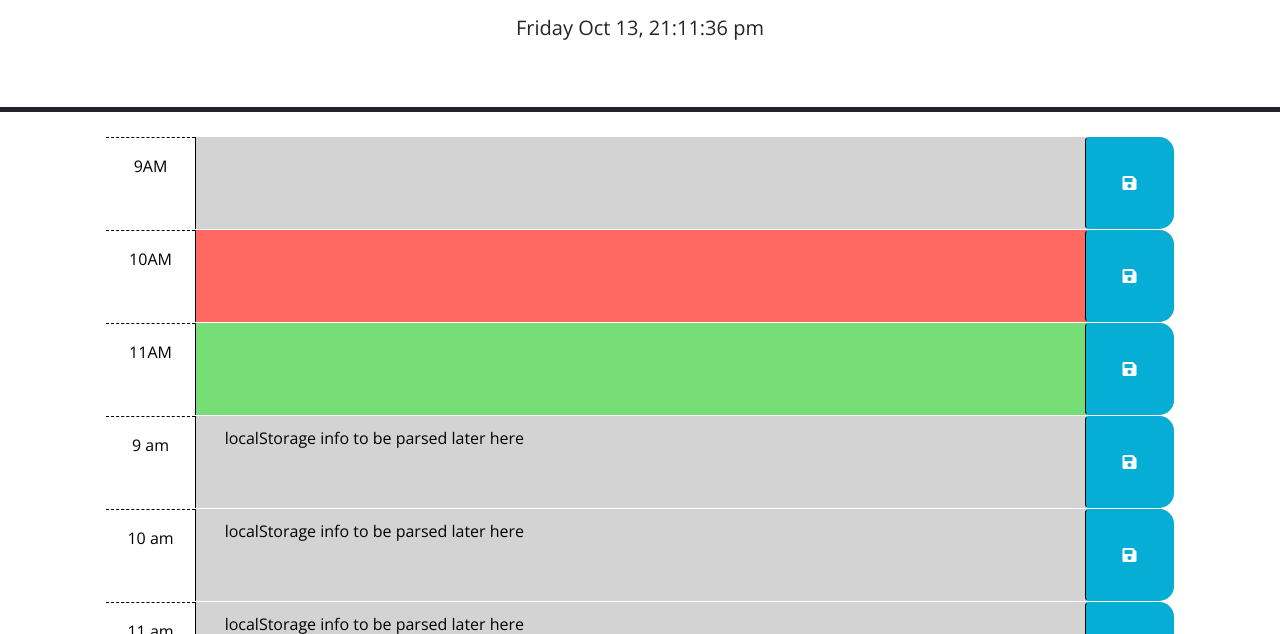
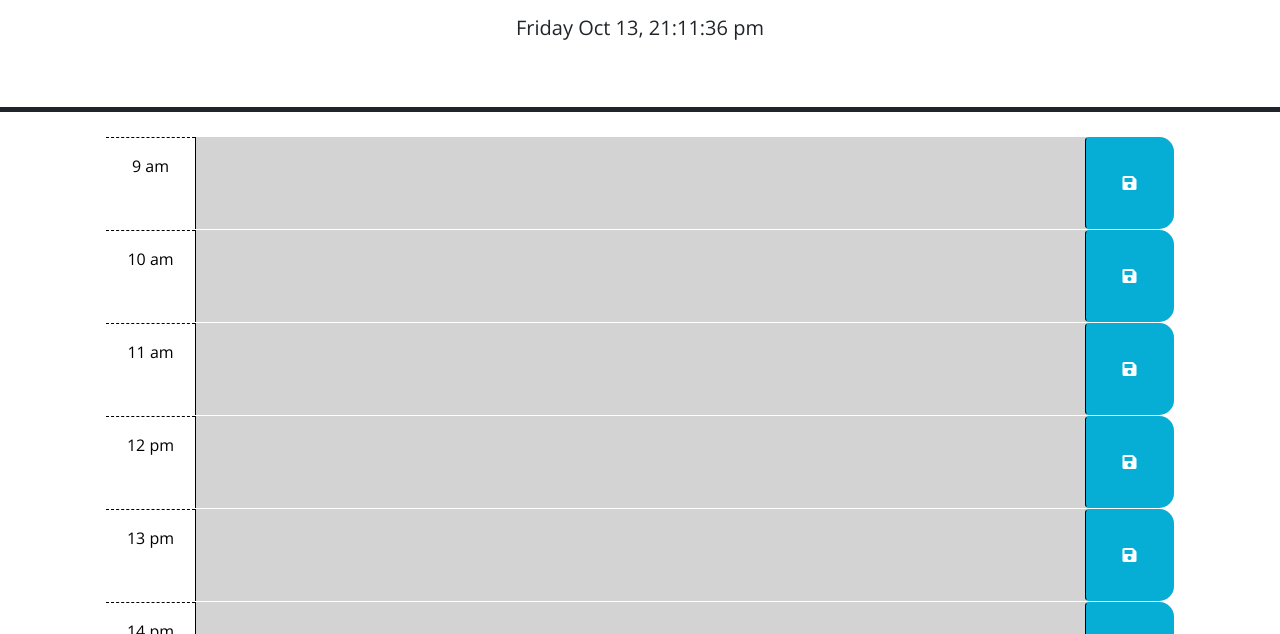
Before and after one commit to ZSchreier/schedule-keeper, a plain HTML site: page index.html in a window 1280 px wide. Shown: the part 166-800 px from the top of the page. Drawn offline with nearby package versions, Linux system fonts and the light colour scheme.

Commit message:
penultimate commit, finished solving localStorage problem and textarea capture issues

```diff
--- a/Develop/script.js
+++ b/Develop/script.js
@@ -4,13 +4,11 @@
 
 const scheduleArea = $('.container-lg');
 
-const infoStorage = JSON.parse(localStorage.getItem('scheduleInfo')) || [];
+const infoStorage = JSON.parse(localStorage.getItem('scheduleInfo')) || ['','','','','','','','',''];
 
 
 let currentTime = dayjs();
 let testCurrent = dayjs('2023-10-12 22:01');
-console.log(currentTime.format(`dddd, MMM D, H:mm a`));
-console.log(currentTime.format('a')==='pm')
 
 //dayjs().format('H');
 function testing(){
@@ -34,18 +32,14 @@ function testing(){
     const newBlock = `
     <div id="hour-${x}" class="row time-block ${classCheck}">
     <div class="col-2 col-md-1 hour text-center py-3">${x} ${noonCheck}</div>
-    <textarea class="col-8 col-md-10 descripition" rows="3">
-    localStorage info to be parsed later here
+    <textarea class="col-8 col-md-10 descripition text-${x}" rows="3">
+      ${infoStorage[x-9]}
     </textarea>
-    <button class="btn saveBtn col-2 col-md-1" aria-labe"save">
-    <i class="fas fa-save" aria-hidden="true"></i>
+    <button class="btn saveBtn col-2 col-md-1 button-${x}" aria-label="save">
+    <i class="fas fa-save icon-${x}" aria-hidden="true"></i>
     </button>
     </div>`;
     scheduleArea.append(newBlock);
-    console.log(classCheck);
-    // console.log(dayjs().format(`H`))
-    // console.log(dayjs().format(`${x}`))
-    // console.log(dayjs().format(`H`) === `${x}`)
   }
 }
 
@@ -78,8 +72,9 @@ function classCheckerAM(number){
   }
 }
 
+// function saveChanges(){
 
-testing();
+// }
 
 
 function displayDay(){
@@ -89,6 +84,28 @@ function displayDay(){
 }
 
 
+$("div").click(function(event){
+  event.preventDefault();
+  if(event.target.matches(".saveBtn") || event.target.matches("i")){
+    for(x=9; x < 18; x++){
+      if(event.target.matches(`.button-${x}`) || event.target.matches(`.icon-${x}`)){
+        let newText = rowFinder(x);
+        infoStorage[x-9] = newText;
+        localStorage.setItem("scheduleInfo", JSON.stringify(infoStorage));
+      }
+    }
+  }
+
+});
+
+
+function rowFinder(number){
+  let rowSelect = $(`.text-${number}`);
+  return rowSelect.val().trim()
+}
+
+
+testing();
 
 
 
--- a/index.html
+++ b/index.html
@@ -28,43 +28,7 @@
       <p class="lead">A simple calendar app for scheduling your work day</p>
       <p id="currentDay" class="lead"></p>
     </header>
-    <div class="container-lg px-5">
-      <!-- Use class for "past", "present", and "future" to apply styles to the
-        time-block divs accordingly. The javascript will need to do this by
-        adding/removing these classes on each div by comparing the hour in the
-        id to the current hour. The html provided below is meant to be an example
-        demonstrating how the css provided can be leveraged to create the
-        desired layout and colors. The html below should be removed or updated
-        in the finished product. Remember to delete this comment once the
-        code is implemented.
-        -->
-
-      <!-- Example of a past time block. The "past" class adds a gray background color. -->
-      <div id="hour-9" class="row time-block past">
-        <div class="col-2 col-md-1 hour text-center py-3">9AM</div>
-        <textarea class="col-8 col-md-10 description" rows="3"> </textarea>
-        <button class="btn saveBtn col-2 col-md-1" aria-label="save">
-          <i class="fas fa-save" aria-hidden="true"></i>
-        </button>
-      </div>
-
-      <!-- Example of a a present time block. The "present" class adds a red background color. -->
-      <div id="hour-10" class="row time-block present">
-        <div class="col-2 col-md-1 hour text-center py-3">10AM</div>
-        <textarea class="col-8 col-md-10 description" rows="3"> </textarea>
-        <button class="btn saveBtn col-2 col-md-1" aria-label="save">
-          <i class="fas fa-save" aria-hidden="true"></i>
-        </button>
-      </div>
-
-      <!-- Example of a future time block. The "future" class adds a green background color. -->
-      <div id="hour-11" class="row time-block future">
-        <div class="col-2 col-md-1 hour text-center py-3">11AM</div>
-        <textarea class="col-8 col-md-10 description" rows="3"> </textarea>
-        <button class="btn saveBtn col-2 col-md-1" aria-label="save">
-          <i class="fas fa-save" aria-hidden="true"></i>
-        </button>
-      </div>
+    <div class="container-lg px-5"></div>
 
     <script src="https://code.jquery.com/jquery-3.4.1.min.js"></script>
     <script
```
